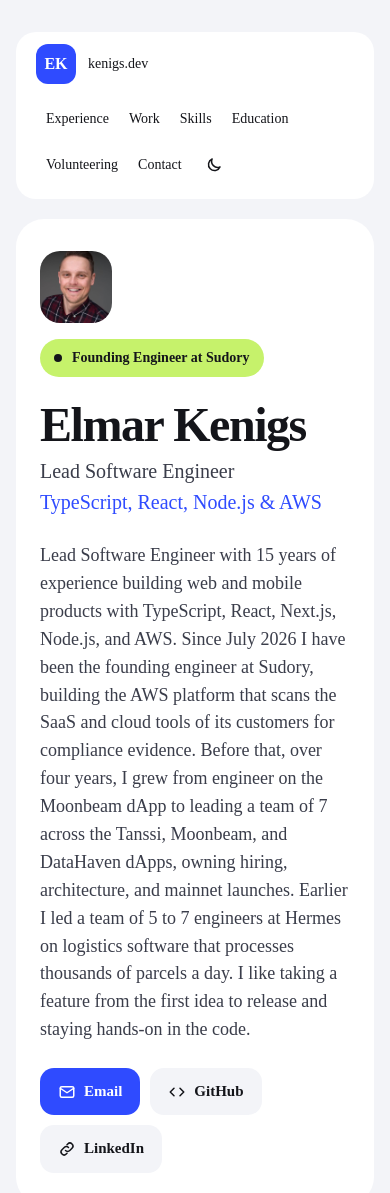
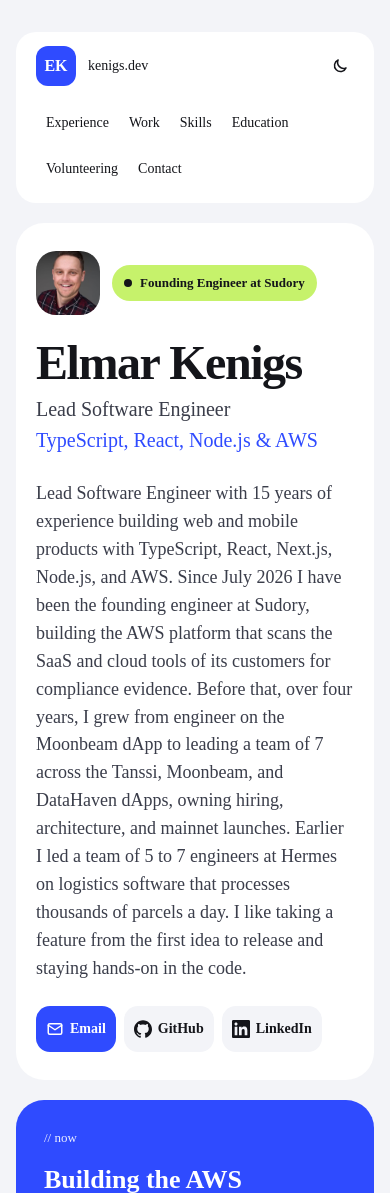
Before and after one commit to ekenigs/ekenigs.github.io, an Astro site: page / in a window 390 px wide. Shown: the top 1193 px of the page. Built offline with nearby package versions, Linux system fonts and the light colour scheme; Astro itself is replaced by a stand-in of ours.

Commit message:
Use brand icons for GitHub/LinkedIn, fix mobile layout, center contact button
- GitHub and LinkedIn buttons use the real logos
- Mobile: theme toggle top right, photo and pill on one row, buttons on one row
- Contact email button centered at all widths

Co-Authored-By: Claude Sonnet 5.5 <noreply@anthropic.com>

```diff
--- a/src/components/Hero.astro
+++ b/src/components/Hero.astro
@@ -34,11 +34,11 @@ import { basics, now, summary } from "../data/resume";
 				<span>Email</span>
 			</a>
 			<a href={basics.github} class="btn" target="_blank" rel="noopener noreferrer">
-				<svg aria-hidden="true" width="18" height="18" viewBox="0 0 24 24" fill="none" stroke="currentColor" stroke-width="2" stroke-linecap="round" stroke-linejoin="round"><path d="M8 7l-5 5 5 5"></path><path d="M16 7l5 5-5 5"></path></svg>
+				<svg aria-hidden="true" width="18" height="18" viewBox="0 0 24 24" fill="currentColor"><path d="M12 .297c-6.63 0-12 5.373-12 12 0 5.303 3.438 9.8 8.205 11.385.6.113.82-.258.82-.577 0-.285-.01-1.04-.015-2.04-3.338.724-4.042-1.61-4.042-1.61C4.422 18.07 3.633 17.7 3.633 17.7c-1.087-.744.084-.729.084-.729 1.205.084 1.838 1.236 1.838 1.236 1.07 1.835 2.809 1.305 3.495.998.108-.776.417-1.305.76-1.605-2.665-.3-5.466-1.332-5.466-5.93 0-1.31.465-2.38 1.235-3.22-.135-.303-.54-1.523.105-3.176 0 0 1.005-.322 3.3 1.23.96-.267 1.98-.399 3-.405 1.02.006 2.04.138 3 .405 2.28-1.552 3.285-1.23 3.285-1.23.645 1.653.24 2.873.12 3.176.765.84 1.23 1.91 1.23 3.22 0 4.61-2.805 5.625-5.475 5.92.42.36.81 1.096.81 2.22 0 1.606-.015 2.896-.015 3.286 0 .315.21.69.825.57C20.565 22.092 24 17.592 24 12.297c0-6.627-5.373-12-12-12"></path></svg>
 				<span>GitHub</span>
 			</a>
 			<a href={basics.linkedin} class="btn" target="_blank" rel="noopener noreferrer">
-				<svg aria-hidden="true" width="18" height="18" viewBox="0 0 24 24" fill="none" stroke="currentColor" stroke-width="2" stroke-linecap="round" stroke-linejoin="round"><path d="M10 14a4 4 0 0 0 5.7 0l3-3a4 4 0 0 0-5.7-5.7l-1 1"></path><path d="M14 10a4 4 0 0 0-5.7 0l-3 3a4 4 0 0 0 5.7 5.7l1-1"></path></svg>
+				<svg aria-hidden="true" width="18" height="18" viewBox="0 0 24 24" fill="currentColor"><path d="M20.447 20.452h-3.554v-5.569c0-1.328-.027-3.037-1.852-3.037-1.853 0-2.136 1.445-2.136 2.939v5.667H9.351V9h3.414v1.561h.046c.477-.9 1.637-1.85 3.37-1.85 3.601 0 4.267 2.37 4.267 5.455v6.286zM5.337 7.433c-1.144 0-2.063-.926-2.063-2.065 0-1.138.92-2.063 2.063-2.063 1.14 0 2.064.925 2.064 2.063 0 1.139-.925 2.065-2.064 2.065zm1.782 13.019H3.555V9h3.564v11.452zM22.225 0H1.771C.792 0 0 .774 0 1.729v20.542C0 23.227.792 24 1.771 24h20.451C23.2 24 24 23.227 24 22.271V1.729C24 .774 23.2 0 22.222 0h.003z"></path></svg>
 				<span>LinkedIn</span>
 			</a>
 		</div>
--- a/src/components/SiteHeader.astro
+++ b/src/components/SiteHeader.astro
@@ -14,6 +14,7 @@ import { basics } from "../data/resume";
 		<a href="#education" class="site-nav__link">Education</a>
 		<a href="#volunteering" class="site-nav__link">Volunteering</a>
 		<a href="#contact" class="site-nav__link">Contact</a>
+	</nav>
 	<button
 		type="button"
 		class="site-nav__link theme-toggle"
@@ -23,7 +24,6 @@ import { basics } from "../data/resume";
 		<svg class="theme-toggle__moon" aria-hidden="true" width="18" height="18" viewBox="0 0 24 24" fill="none" stroke="currentColor" stroke-width="2" stroke-linecap="round" stroke-linejoin="round"><path d="M20 14.5A8 8 0 0 1 9.5 4a8 8 0 1 0 10.5 10.5z"></path></svg>
 		<svg class="theme-toggle__sun" aria-hidden="true" width="18" height="18" viewBox="0 0 24 24" fill="none" stroke="currentColor" stroke-width="2" stroke-linecap="round" stroke-linejoin="round"><circle cx="12" cy="12" r="4"></circle><path d="M12 2v2M12 20v2M4.9 4.9l1.4 1.4M17.7 17.7l1.4 1.4M2 12h2M20 12h2M4.9 19.1l1.4-1.4M17.7 6.3l1.4-1.4"></path></svg>
 	</button>
-	</nav>
 </header>
 
 <script>
--- a/src/styles/global.css
+++ b/src/styles/global.css
@@ -239,6 +239,7 @@ html.dark {
 		flex-wrap: wrap;
 		align-items: center;
 		gap: 4px;
+		margin-left: auto;
 	}
 
 	.site-nav__link {
@@ -880,6 +881,10 @@ html.dark {
 		overflow-wrap: anywhere;
 	}
 
+	.side-card#contact .btn {
+		align-self: center;
+	}
+
 	/* Footer */
 	.site-footer {
 		display: flex;
@@ -893,7 +898,10 @@ html.dark {
 	}
 
 	@media (max-width: 640px) {
-		.hero__main,
+		.hero__main {
+			padding: 28px 20px;
+		}
+
 		.section-card {
 			padding: 32px 24px;
 		}
@@ -910,8 +918,54 @@ html.dark {
 			border-radius: 20px;
 		}
 
+		.site-header {
+			display: grid;
+			grid-template-columns: 1fr auto;
+			grid-template-areas:
+				"brand toggle"
+				"nav nav";
+			align-items: center;
+		}
+
+		.brand {
+			grid-area: brand;
+		}
+
+		.theme-toggle {
+			grid-area: toggle;
+		}
+
 		.site-nav {
+			grid-area: nav;
+			margin-left: 0;
 			gap: 0;
+		}
+
+		.hero__top {
+			flex-wrap: nowrap;
+			gap: 12px;
+		}
+
+		.hero__photo {
+			width: 64px;
+			height: 64px;
+			flex: none;
+		}
+
+		.pill {
+			font-size: 13px;
+			padding: 8px 12px;
+			gap: 8px;
+		}
+
+		.hero__actions {
+			gap: 8px;
+		}
+
+		.hero__actions .btn {
+			padding: 12px 10px;
+			gap: 6px;
+			font-size: 14px;
 		}
 
 		.site-nav__link {
```
Lines whose indentation alone changed are shown as unchanged.
